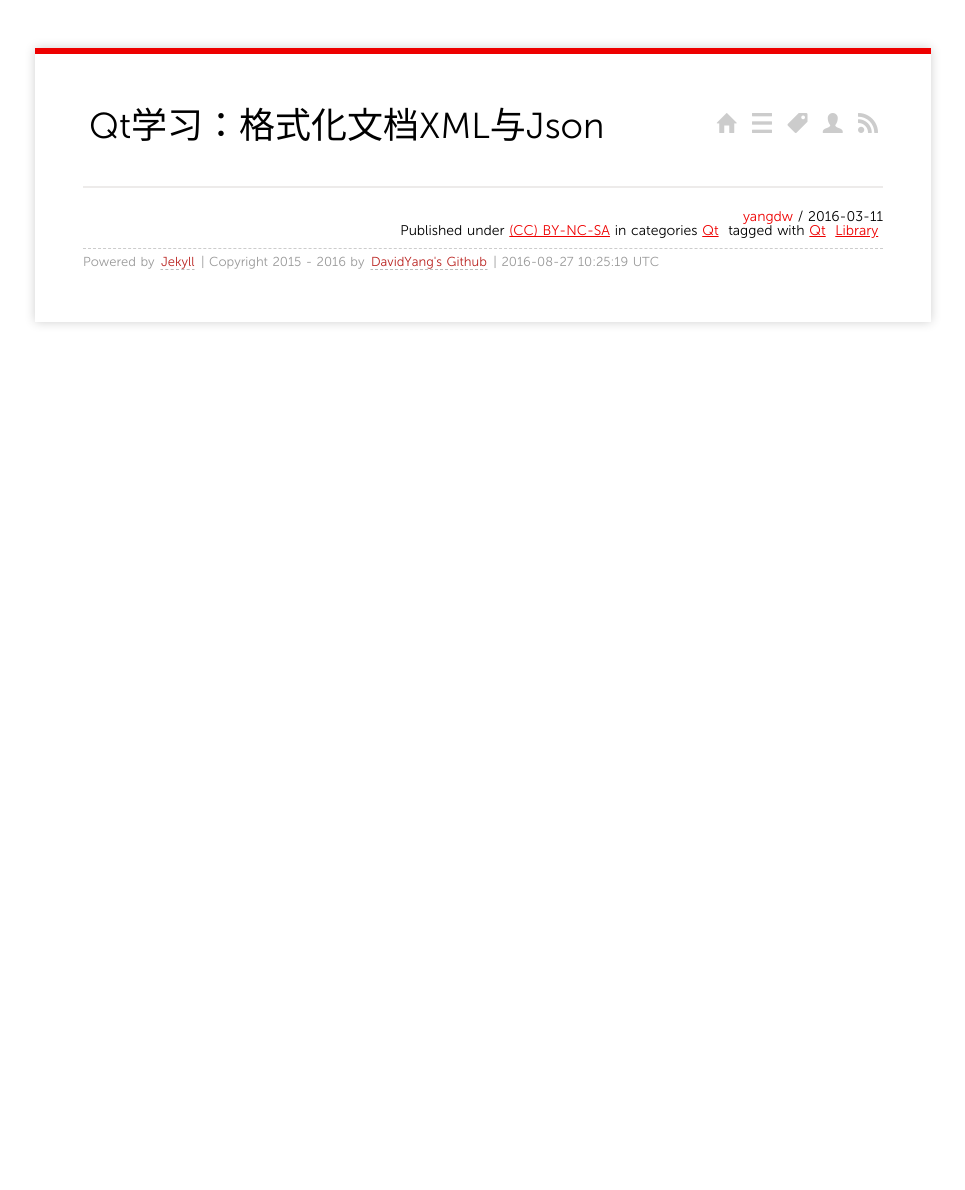
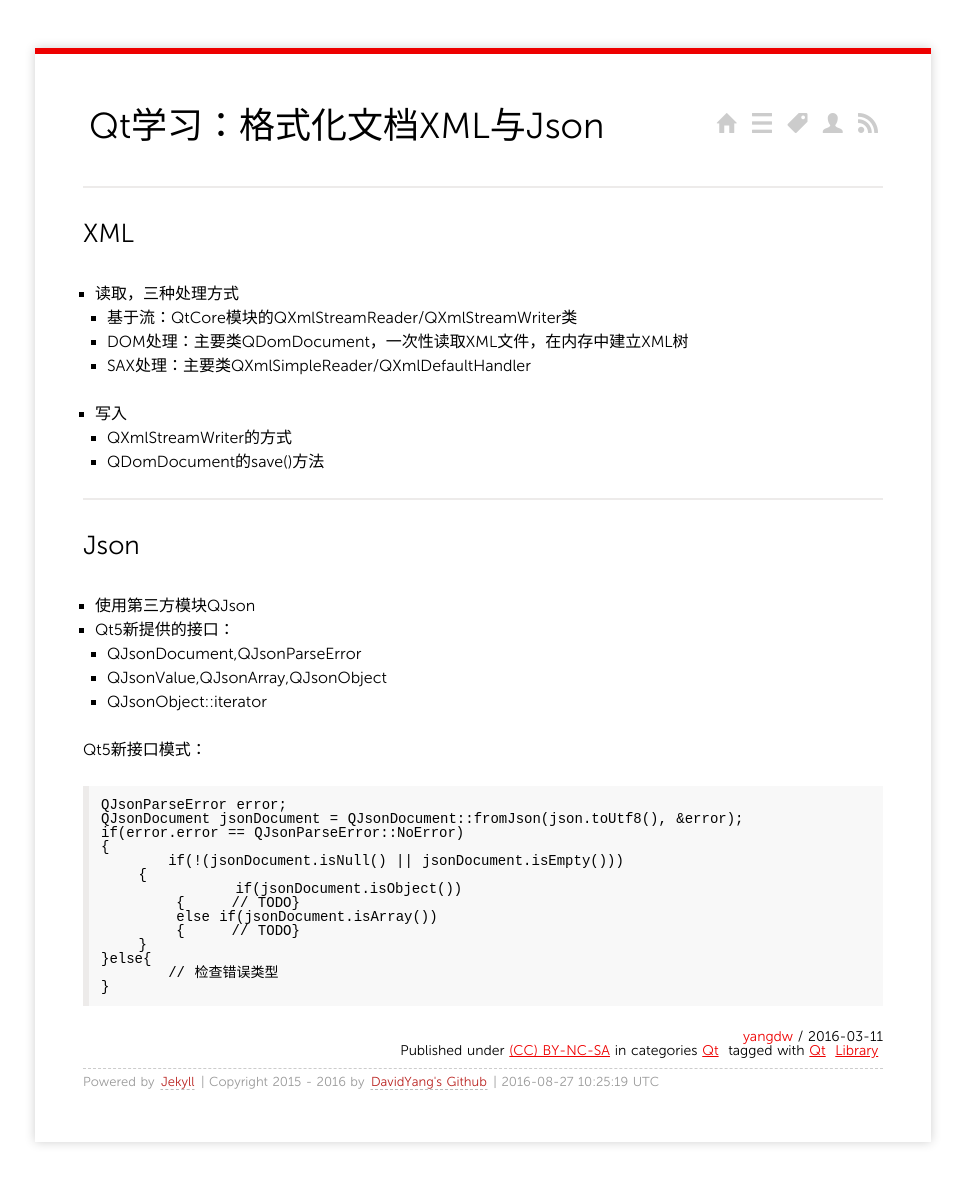
Before and after one commit to davidyang2415/davidyang2415.github.io, a Jekyll site: the page built from _posts/06.Technique-Topic/2016-03-11-qt-xml-and-json.md, in a window 1280 px wide. Shown: the whole page, without its empty margins (157-1122 px from the left). Built offline with Jekyll 4.4.1, drawn with Linux system fonts in a browser that asks for light colours; Markdown is read by kramdown in place of the engine named in the settings; before the commit the page ends 900 px from its top, so only the background shows below that.

Commit message:
Qt学习系列

```diff
--- a/_posts/06.Technique-Topic/2016-03-11-qt-xml-and-json.md
+++ b/_posts/06.Technique-Topic/2016-03-11-qt-xml-and-json.md
@@ -7,3 +7,38 @@ tags:
 - Qt
 - Library
 ---
+
+## XML
+- 读取，三种处理方式
+	- 基于流：QtCore模块的QXmlStreamReader/QXmlStreamWriter类
+	- DOM处理：主要类QDomDocument，一次性读取XML文件，在内存中建立XML树
+	- SAX处理：主要类QXmlSimpleReader/QXmlDefaultHandler
+- 写入
+	-  QXmlStreamWriter的方式
+	-  QDomDocument的save()方法
+
+---
+## Json
+- 使用第三方模块QJson
+- Qt5新提供的接口：
+	- QJsonDocument,QJsonParseError
+	- QJsonValue,QJsonArray,QJsonObject
+	- QJsonObject::iterator
+
+
+> Qt5新接口模式：
+
+    QJsonParseError error;
+    QJsonDocument jsonDocument = QJsonDocument::fromJson(json.toUtf8(), &error);
+    if(error.error == QJsonParseError::NoError)
+    {
+		if(!(jsonDocument.isNull() || jsonDocument.isEmpty()))
+        {
+			if(jsonDocument.isObject())
+            {     // TODO}
+            else if(jsonDocument.isArray())
+            {     // TODO}
+        }
+    }else{
+		// 检查错误类型
+    }
```
Also changed, not shown: _posts/06.Technique-Topic/2016-03-10-qt-file-system.md (+27 -0 lines).
